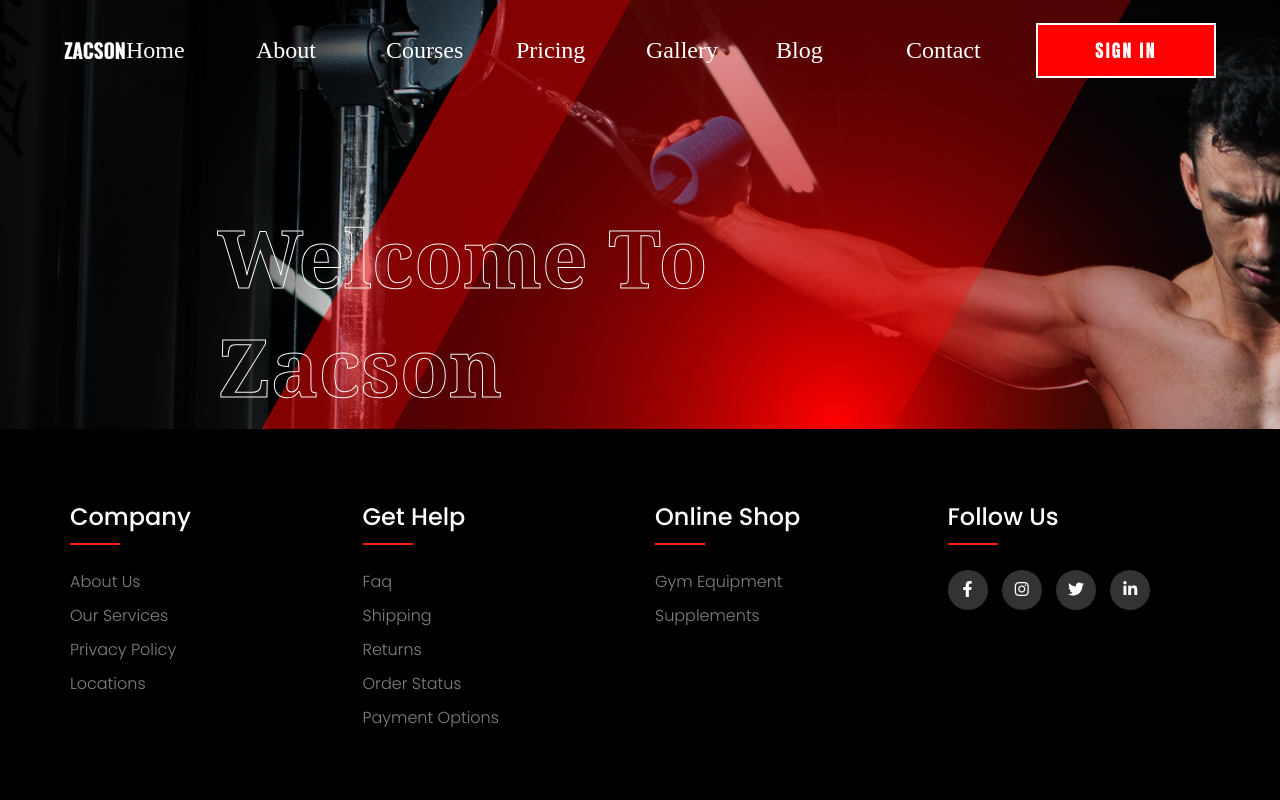
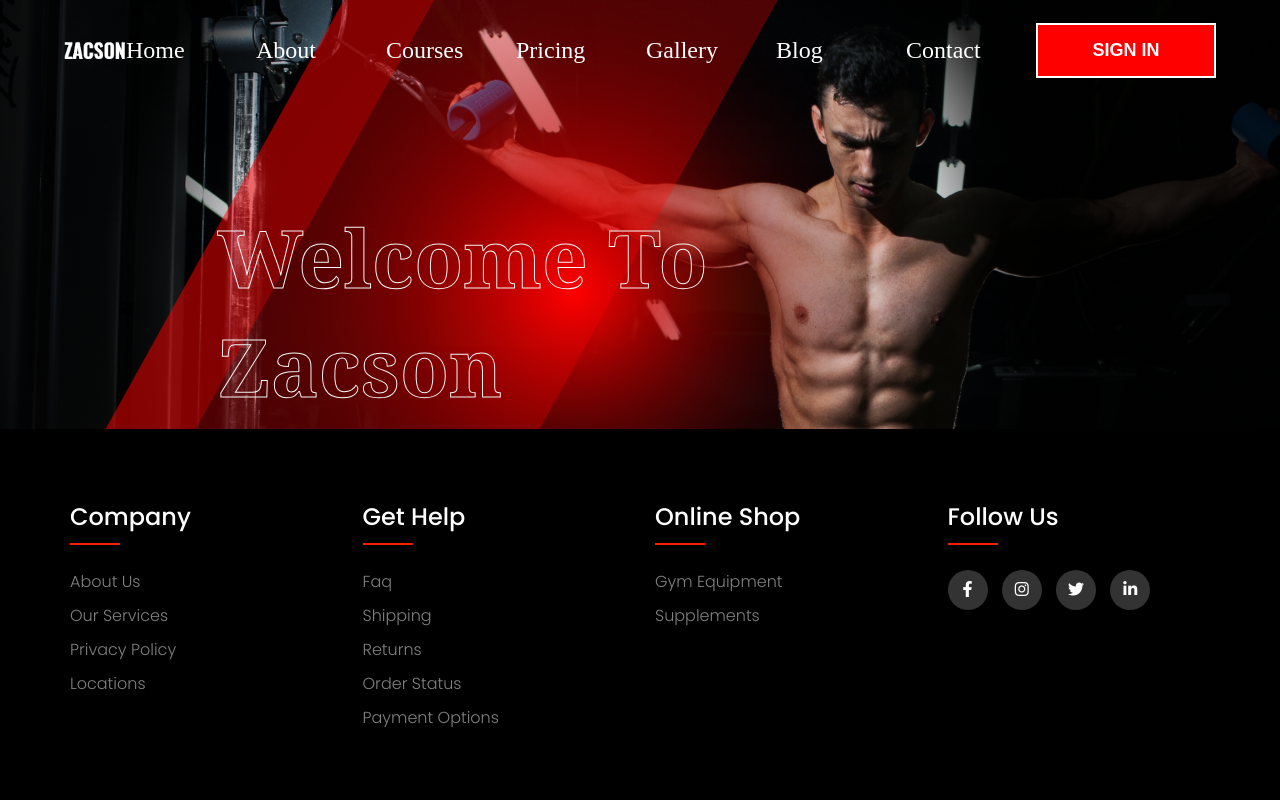
Before and after one commit to AdhamMontaser/FitNation, a PHP site: page / in a window 1280 px wide. Run offline with PHP 8.4, Linux system fonts and the light colour scheme; some web fonts are replaced.

Commit message:
minor changes in nav-bar

```diff
--- a/css/main_page.css
+++ b/css/main_page.css
@@ -1,6 +1,7 @@
 body {
     background-image: url('../assets/img/background_image.png');
     background-color: grey;
+    background-size: cover;
     margin: 0; /* Remove default margin to ensure the nav bar is flush with the edges */
 }
 
@@ -24,8 +25,9 @@ body {
     color: white;
     border: white 2px solid;
     border-radius: 8px;
-    transition: background-position 0.5s;
+    transition: background-position 0.2s;
     font-size: 50%;
+    text-transform: capitalize;
     font-weight: 600;
 }
 
@@ -53,14 +55,13 @@ body {
     background-size: 200% 100%;
     color: white;
     border: 2px solid white;
-    letter-spacing: 2px;
-    font-family: Impact, 'Arial Narrow Bold', sans-serif;
     font-size: 18px;
     transition: background-position 0.2s;
     text-decoration: none;
     display: flex;
     justify-content: center;
     align-items: center;
+    font-weight: bold;
 }
 
 .sign-in-button:hover {
```
